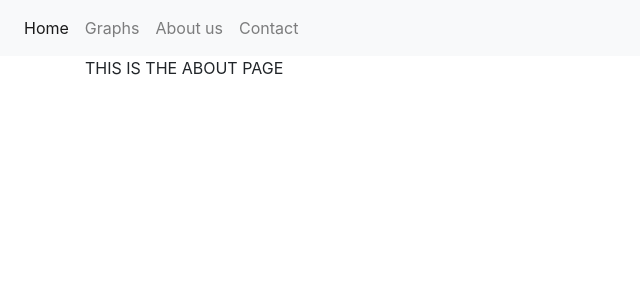
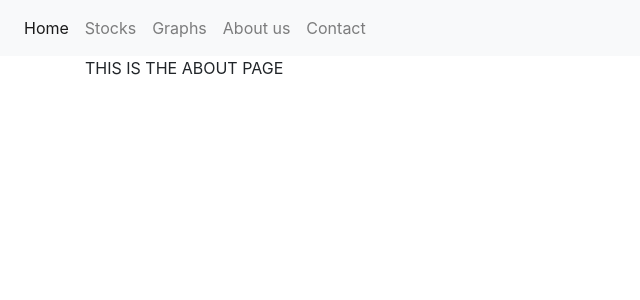
Before and after one commit to StvnLm/NotStockWatcher, a Django app: page /about/ in a window 1280 px wide. Shown: the top 300 px of the page, without its empty margins (0-640 px from the left). Run offline with Django 3.2, Linux system fonts and the light colour scheme; some libraries are stand-ins or nearby versions.

Commit message:
add new page for stocks

```diff
--- a/django_project/stockwatcher/templates/stockwatcher/base.html
+++ b/django_project/stockwatcher/templates/stockwatcher/base.html
@@ -31,6 +31,9 @@
           <a class="nav-link" href="{% url 'stockwatcher-home' %}">Home <span class="sr-only">(current)</span></a>
         </li>
         <li class="nav-item">
+          <a class="nav-link" href="{% url 'stockwatcher-stocks' %}">Stocks</a>
+        </li>
+        <li class="nav-item">
           <a class="nav-link" href="{% url 'stockwatcher-graph' %}">Graphs</a>
         </li>
         <li class="nav-item">
--- a/django_project/stockwatcher/urls.py
+++ b/django_project/stockwatcher/urls.py
@@ -2,8 +2,8 @@ from django.urls import path
 from . import views
 from .views import StockListView, StockGraphView
 
-# urlpatterns = [  path('home/', views.home, name = "stockwatcher-home")]
-urlpatterns = [  path('', StockListView.as_view(), name = "stockwatcher-home"),
+urlpatterns = [ path('', views.home, name = "stockwatcher-home"),
+                path('stocks/', StockListView.as_view(), name = "stockwatcher-stocks"),
                 path('graphs/', StockGraphView.as_view(),name="stockwatcher-graph"),
                 path('about/', views.about, name = "stockwatcher-about"),
                 path('contact/', views.contact, name = "stockwatcher-contact"),]
--- a/django_project/stockwatcher/views.py
+++ b/django_project/stockwatcher/views.py
@@ -4,14 +4,12 @@ from django.views.generic import ListView, DetailView
 from .models import Stock
 # Create your views here.
 
-
 def home(request):
-    context = {}
-    return render(request, 'stockwatcher/home.html', context)
+  return render(request, 'stockwatcher/base.html', {'title': 'Home'})
 
 class StockListView(ListView):
   model = Stock
-  template_name = 'stockwatcher/home.html' # <app>/<model>_<viewtype>.html
+  template_name = 'stockwatcher/stocks.html' # <app>/<model>_<viewtype>.html
   context_object_name = 'stocks'
   ordering = ['id']
   paginate_by = 500
```
Also changed, not shown: django_project/stockwatcher/templates/stockwatcher/stocks.html (renamed from django_project/stockwatcher/templates/stockwatcher/home.html).
